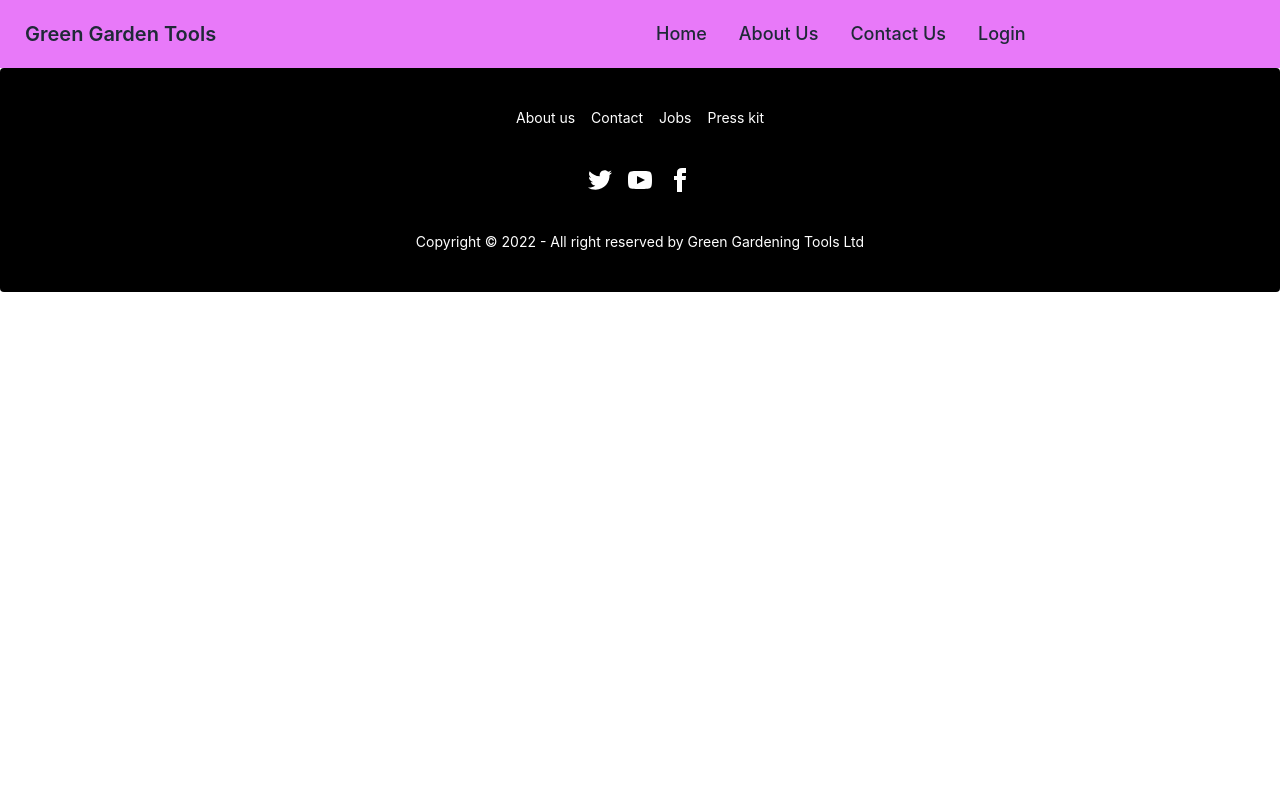
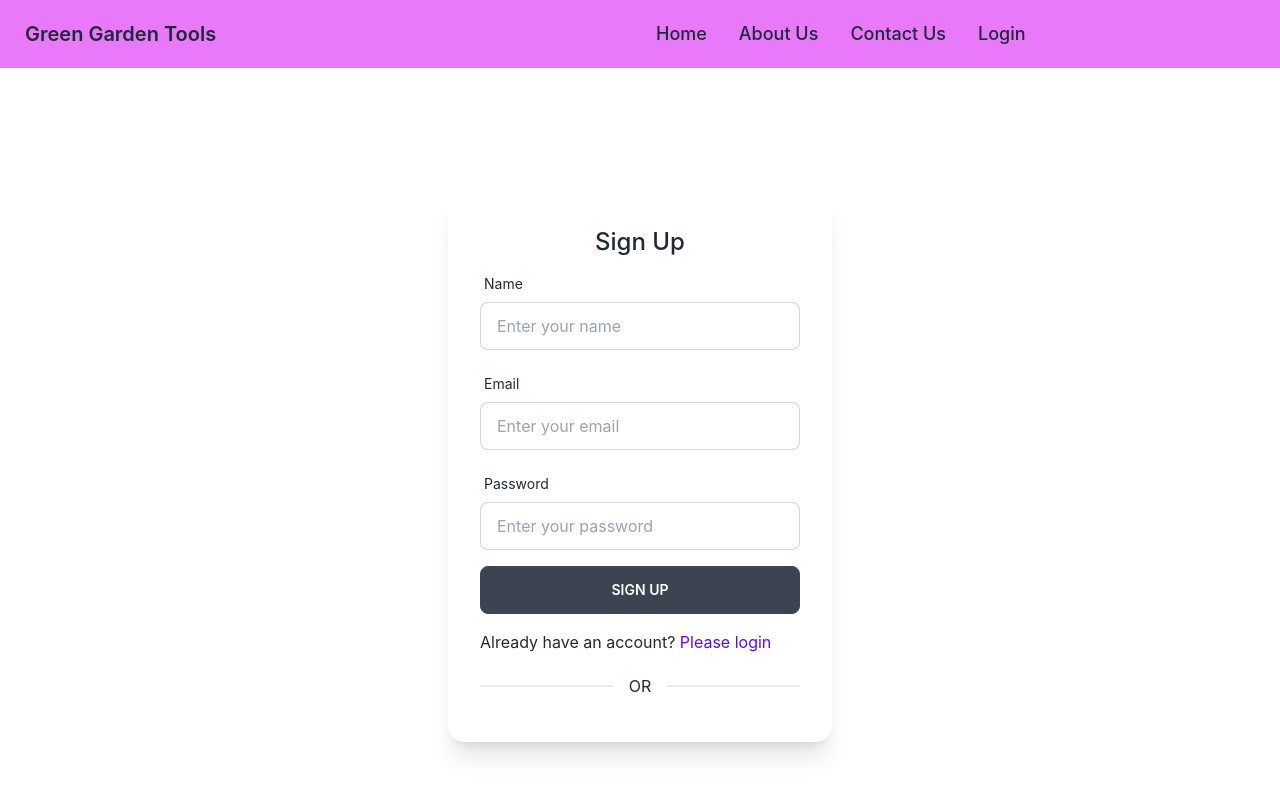
Before and after one commit to SR-Shahen/green-garden-tools-client, a React (Create React App) app: page /signup in a window 1280 px wide. Shown: the top 800 px of the page. Built offline with nearby package versions, Linux system fonts and the light colour scheme; no server answers.

Commit message:
sinup page added

```diff
--- a/src/App.js
+++ b/src/App.js
@@ -2,6 +2,9 @@
 import './App.css';
 import Home from './Pages/Home/Home';
 import Login from './Pages/Login/Login';
+import SignUp from './Pages/Login/SignUp';
+
+
 
 import Footer from './Pages/Shared/Footer';
 import Navbar from './Pages/Shared/Navbar';
@@ -13,6 +16,8 @@
       <Routes>
         <Route path='/' element={<Home></Home>}></Route>
         <Route path='/login' element={<Login></Login>}></Route>
+        <Route path='/signup' element={<SignUp></SignUp>}></Route>
+
       </Routes>
       <Footer></Footer>
     </div>
--- /dev/null
+++ b/src/Pages/Login/SignUp.js
@@ -0,0 +1,125 @@
+import React from 'react';
+import { useForm } from 'react-hook-form';
+import { Link, useNavigate } from 'react-router-dom';
+import auth from '../../firebase.init';
+import { useCreateUserWithEmailAndPassword } from 'react-firebase-hooks/auth';
+import Loading from '../Shared/Loading';
+
+const SignUp = () => {
+    const [
+        createUserWithEmailAndPassword,
+        user,
+        loading,
+        error,
+    ] = useCreateUserWithEmailAndPassword(auth);
+    const {
+        register,
+        handleSubmit,
+        formState: { errors },
+    } = useForm();
+
+    const navigate = useNavigate();
+    let errorMessage;
+    if (error) {
+        errorMessage = <p className='text-red-500 text-xs m-1'>{error.message}</p>
+    }
+    if (loading) {
+        <Loading></Loading>
+    }
+    if (user) {
+        navigate('/')
+    }
+    const onSubmit = (data) => {
+        createUserWithEmailAndPassword(data.email, data.password)
+        console.log(data)
+    };
+    return (
+        <div className='flex min-h-screen justify-center items-center '>
+            <div className="card w-96   shadow-xl">
+                <div className="card-body justify-center">
+                    <h2 className=" text-center text-2xl font-medium ">Sign Up</h2>
+                    <form onSubmit={handleSubmit(onSubmit)}>
+                        <div className="form-control w-full max-w-xs">
+                            <label className="label">
+                                <span className="label-text">Name</span>
+                            </label>
+                            <input type="name"
+                                placeholder="Enter your name"
+                                className="input input-bordered w-full max-w-xs"
+                                {...register('name', {
+                                    required: {
+                                        value: true,
+                                        message: 'name is required'
+                                    }
+                                }
+                                )}
+                            />
+                            <label className="label">
+                                {errors.name?.type === 'required' && <span className="label-text-alt text-red-500">{errors.name?.message}</span>}
+                            </label>
+                        </div>
+                        <div className="form-control w-full max-w-xs">
+                            <label className="label">
+                                <span className="label-text">Email</span>
+                            </label>
+                            <input type="email"
+                                placeholder="Enter your email"
+                                className="input input-bordered w-full max-w-xs"
+                                {...register('email', {
+                                    required: {
+                                        value: true,
+                                        message: 'Email is required'
+                                    },
+                                    pattern: {
+                                        value: /[a-z0-9]+@[a-z]+\.[a-z]{2,3}/,
+                                        message: 'Please use valid email'
+                                    }
+                                }
+                                )}
+                            />
+                            <label className="label">
+                                {errors.email?.type === 'required' && <span className="label-text-alt text-red-500">{errors.email?.message}</span>}
+                                {errors.email?.type === 'pattern' && <span className="label-text-alt text-red-500">{errors.email?.message}</span>}
+
+                            </label>
+                        </div>
+                        <div className="form-control w-full max-w-xs">
+                            <label className="label">
+                                <span className="label-text">Password</span>
+                            </label>
+                            <input type="password"
+                                placeholder="Enter your password"
+                                className="input input-bordered w-full max-w-xs"
+                                {...register('password', {
+                                    required: {
+                                        value: true,
+                                        message: 'Email is required'
+                                    },
+                                    minLength: {
+                                        value: 6,
+                                        message: 'Password should be al least 6 characters'
+                                    }
+                                }
+                                )}
+                            />
+                            <label className="label">
+                                {errors.password?.type === 'required' && <span className="label-text-alt text-red-500">{errors.email?.message}</span>}
+                                {errors.password?.type === 'minLength' && <span className="label-text-alt text-red-500">{errors.password?.message}</span>}
+
+                            </label>
+                        </div>
+                        {errorMessage}
+                        <input className='w-full max-w-xs btn' type="submit" value="Sign Up" />
+                    </form>
+                    <p className='mt-2'>Already have an account? <Link className='text-primary' to='/login'>Please login</Link></p>
+                    <div className="divider">OR</div>
+
+
+                </div>
+            </div>
+
+        </div>
+    );
+};
+
+export default SignUp;
```
